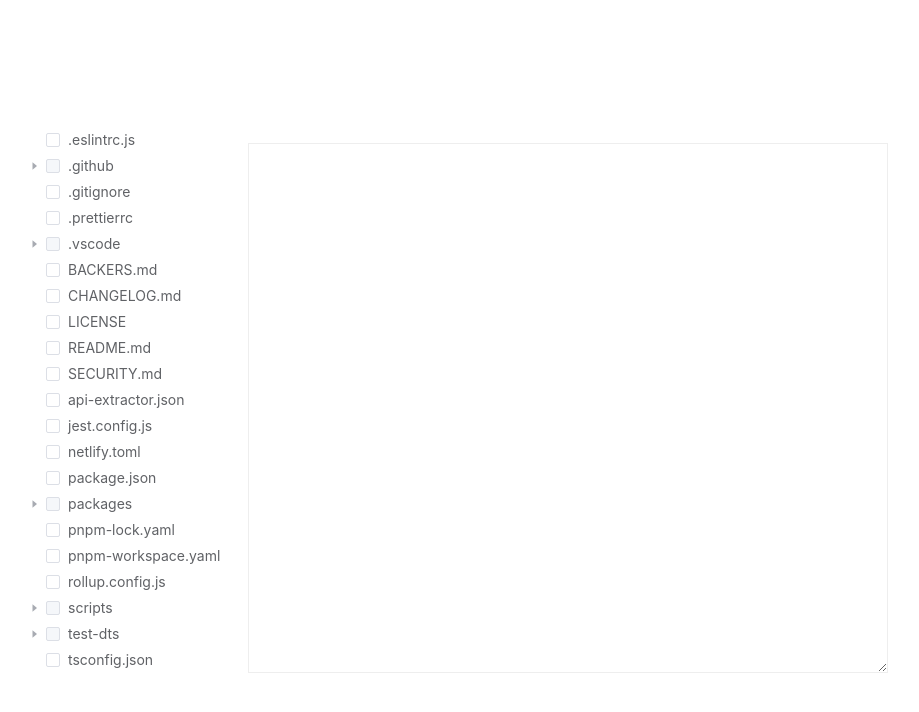
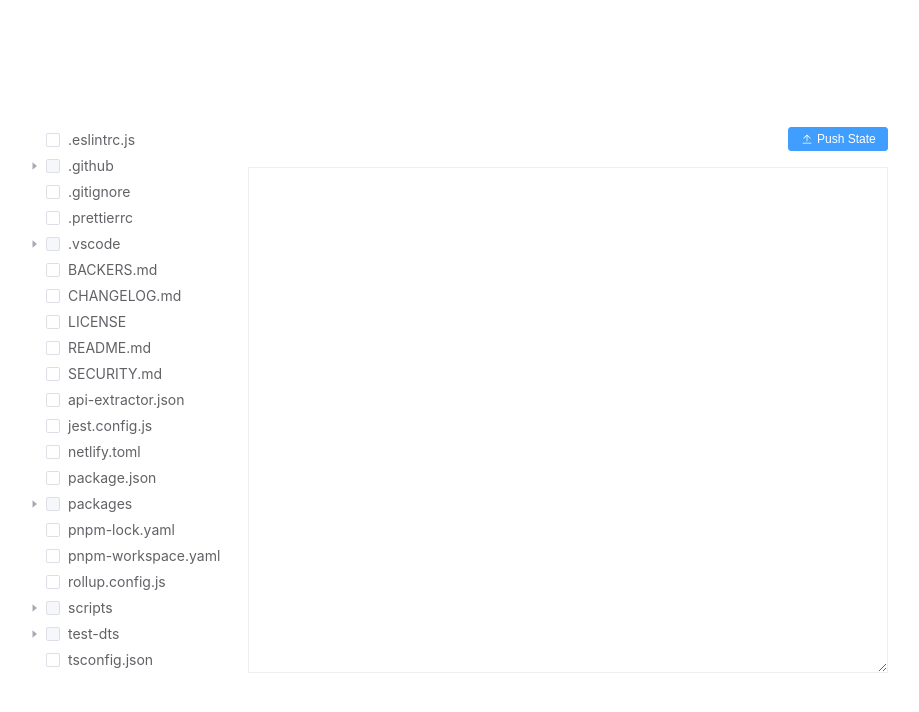
Before and after one commit to zhenyong/reading-source-code, a Vue app: page / in a window 1280 px wide. Shown: the top 712 px of the page, without its empty margins (10-929 px from the left). Built offline with nearby package versions, Linux system fonts and the light colour scheme.

Commit message:
feat:throttle push state to gist

```diff
--- a/src/api/index.ts
+++ b/src/api/index.ts
@@ -1 +1,20 @@
-fsd1
+// @ts-ignore
+import GitHub from "github-api";
+
+export const pushStateToRemote = (str: string) => {
+  const gh = new GitHub({ token: "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" });
+  let gist = gh.getGist("58b7b0a653c38db17ef2e05aa7b2cbe8"); // not a gist yet
+  const newGist = {
+    files: {
+      "reading-vue3-src-tree.json": {
+        content: str,
+      },
+    },
+  };
+  return gist
+    .update(newGist)
+    .then(() => {
+      console.log("success");
+    })
+    .catch(console.error);
+};
--- a/src/stores/fileTree.ts
+++ b/src/stores/fileTree.ts
@@ -1,7 +1,8 @@
 import { defineStore } from "pinia";
 import rawFileTreeJson from "@/data/fileTree.json";
 import { mapValues, isPlainObject } from "lodash-es";
-
+import { pushStateToRemote } from "@/api";
+import { throttle } from "lodash";
 interface INodeMeta {
   path: string;
   mode: string;
@@ -60,17 +61,22 @@ const _useFileTreeStore = defineStore({
      * 当前节点
      */
     curNode: undefined as TreeNode | undefined,
+    pushStatePending: false,
   }),
   getters: {
     flattenItems: (state) => {
-      return state.tree.reduce((acc: TreeNode[], cur: TreeNode) => {
-        return acc.concat(flatten(cur));
-      }, []);
+      const flat = (items: TreeNode[]): TreeNode[] => {
+        return items.reduce((acc, item) => {
+          return acc
+            .concat(item)
+            .concat(item.children ? flat(item.children) : []);
+        }, [] as TreeNode[]);
+      };
+      return flat(state.tree);
     },
   },
   actions: {
     updateCurNodeNotes(content: string) {
-      console.log(">>>>updateCurNodeNotes", content);
       if (!this.curNode) {
         throw new Error("no any node selected");
       }
@@ -83,16 +89,31 @@ const _useFileTreeStore = defineStore({
       const targetNode = findNodeByPath(node.path, this.tree);
       this.curNode = targetNode;
     },
-    toggleCheck(node: any, checked: boolean) {
-      node.status = checked ? Status.DONE : Status.UNDO;
+    toggleCheck(path: string, checked: boolean) {
+      console.log(">>>toggle check");
+      const targetNode = findNodeByPath(path, this.tree);
+      if (targetNode) {
+        targetNode.status = checked ? Status.DONE : Status.UNDO;
+      }
     },
   },
 });
 
+const throttlePushStatePerHalfMin = throttle(pushStateToRemote, 30 * 1000, {
+  leading: true,
+  trailing: true,
+});
+
 export const useFileTreeStore = () => {
   const store = _useFileTreeStore();
-  store.$subscribe((x, state) => {
-    localStorage.setItem("FILE_TREE_STORE", JSON.stringify(state));
+  store.$subscribe(async (x, state) => {
+    console.info("subscribe:state got change");
+    const strJson = JSON.stringify(state);
+    localStorage.setItem("FILE_TREE_STORE", strJson);
+    // TODO 这里改了 pushStatePending 又会出发 subscribe 处理，咋整？？
+    // state.pushStatePending = true;
+    await throttlePushStatePerHalfMin(strJson);
+    // state.pushStatePending = false;
   });
   return store;
 };
--- a/src/views/HomeView.vue
+++ b/src/views/HomeView.vue
@@ -1,4 +1,5 @@
 <script setup lang="ts">
+import { Upload } from "@element-plus/icons-vue";
 import { useFileTreeStore } from "@/stores/fileTree";
 import type { TreeNodeData } from "element-plus/lib/components/tree-v2/src/types";
 import { computed, ref, toRaw, watch, watchEffect } from "vue";
@@ -10,18 +11,21 @@ const curNodeId = ref("");
 const handleCheckChange = async (
   data: TreeNodeData,
   checked: boolean,
-  indeterminate: boolean
+  indeterminate: boolean // 是否半选
 ) => {
   loading.value = true;
-  await fileTreeStore.toggleCheck(data, checked);
+  await fileTreeStore.toggleCheck(data.path, checked);
   loading.value = false;
 };
 
-const defaultCheckedKeys = computed(() =>
-  fileTreeStore.flattenItems
-    .filter((item) => item.status === "done")
-    .map((item) => item.path)
-);
+// TODO 现在每个操作都会计算 flattenItems，保证数据初始化后只需要算一遍
+const defaultCheckedKeys = computed(() => {
+  return fileTreeStore.flattenItems
+    .filter((item) => {
+      return item.status === "done";
+    })
+    .map((item) => item.path);
+});
 
 const handleNodeClick = (data: TreeNodeData) => fileTreeStore.activeNode(data);
 const hanldeTextChange = (e: Event) => {
@@ -42,7 +46,17 @@ const hanldeTextChange = (e: Event) => {
       show-checkbox
     />
     <div class="content-pane">
-      <div>{{ fileTreeStore.curNode?.path }}</div>
+      <div class="h-wrap">
+        <div>{{ fileTreeStore.curNode?.path }}</div>
+        <el-button
+          class="btn-push"
+          size="small"
+          type="primary"
+          :icon="Upload"
+          :loading="fileTreeStore.pushStatePending"
+          >Push State</el-button
+        >
+      </div>
       <textarea
         @change="hanldeTextChange"
         :value="fileTreeStore.curNode?.notes"
@@ -55,10 +69,19 @@ const hanldeTextChange = (e: Event) => {
 main {
   display: flex;
 }
+.btn-push {
+  display: inline-flex;
+  width: 100px;
+  align-self: flex-end;
+}
 .content-pane {
   display: flex;
   flex-direction: column;
   margin-left: 28px;
+  .h-wrap {
+    display: flex;
+    justify-content: space-between;
+  }
 
   textarea {
     margin-top: 16px;
```
Also changed, not shown: src/utils/index.ts (added), 1 other file (tests, documents, lock files or other folders).
